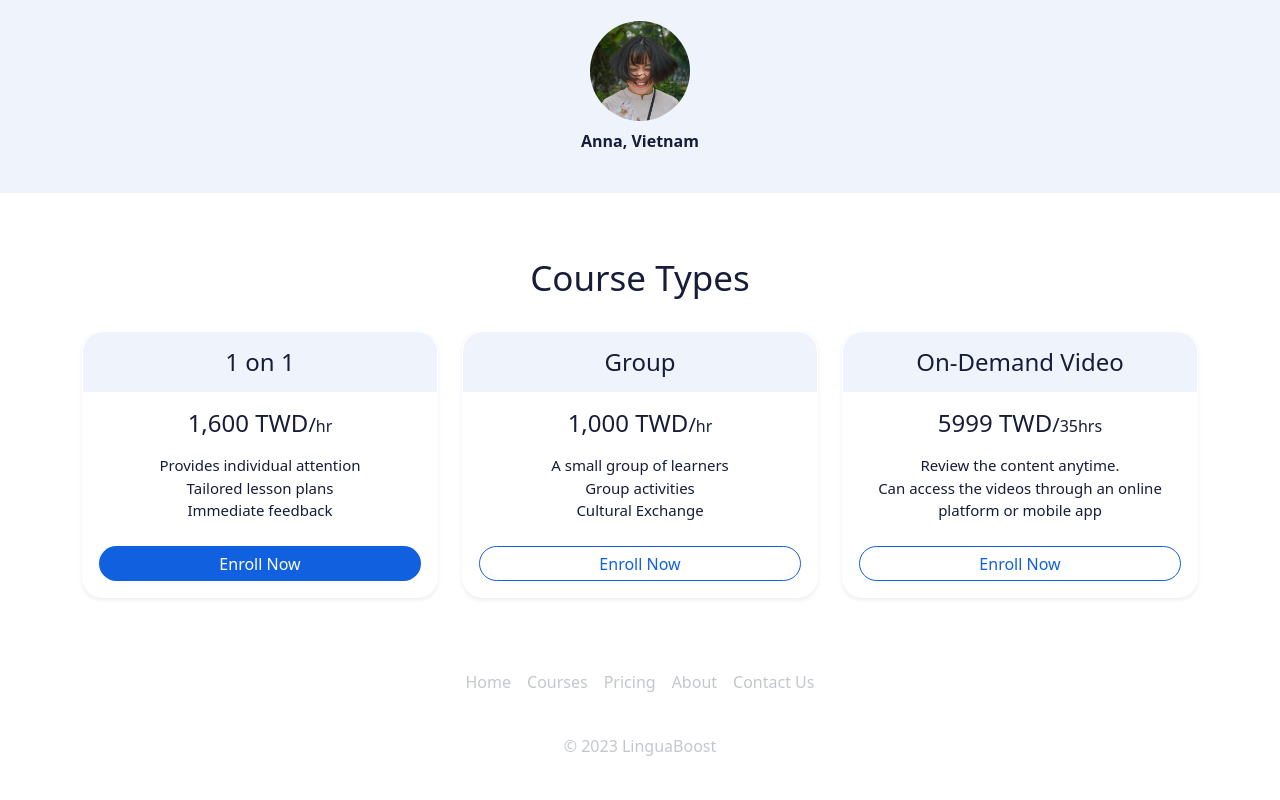
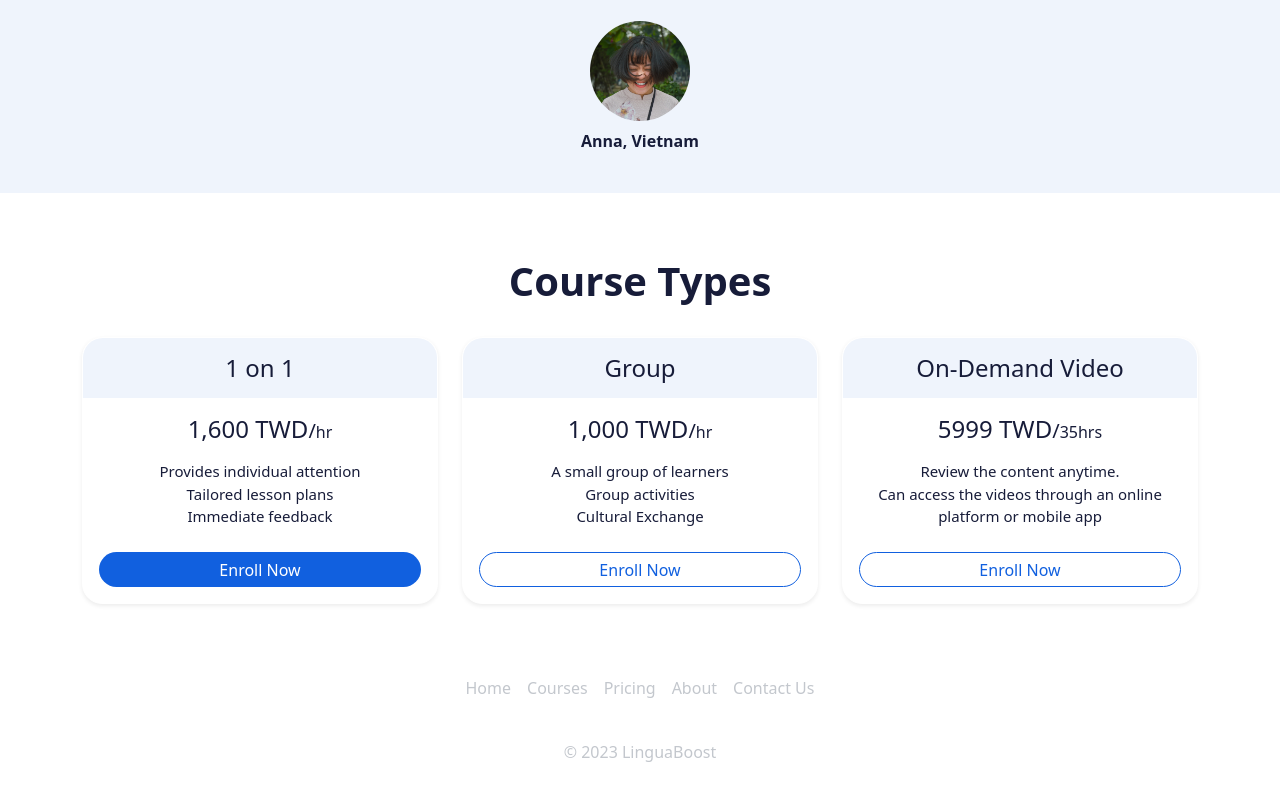
Before and after one commit to dreamnatnicha/LinguaBoost, a plain HTML site: page index.html in a window 1280 px wide. Shown: the part 2404-3204 px from the top of the page. Drawn offline with nearby package versions, Linux system fonts and the light colour scheme; a small style sheet from the web is missing.

Commit message:
Add files via upload

```diff
--- a/index.html
+++ b/index.html
@@ -298,7 +298,7 @@
   <!-- Pricing -->
   <section id="pricing" class="container">
     <div class="pricing-header p-3 pb-md-4 mx-auto text-center">
-      <h1 class="display-4 fw-normal text-body-emphasis custom-text">Course Types</h1>
+      <h1 class="fw-bold  custom-text">Course Types</h1>
     </div>
     <main>
       <div class="row row-cols-1 row-cols-md-3 mb-3 text-center">
```
